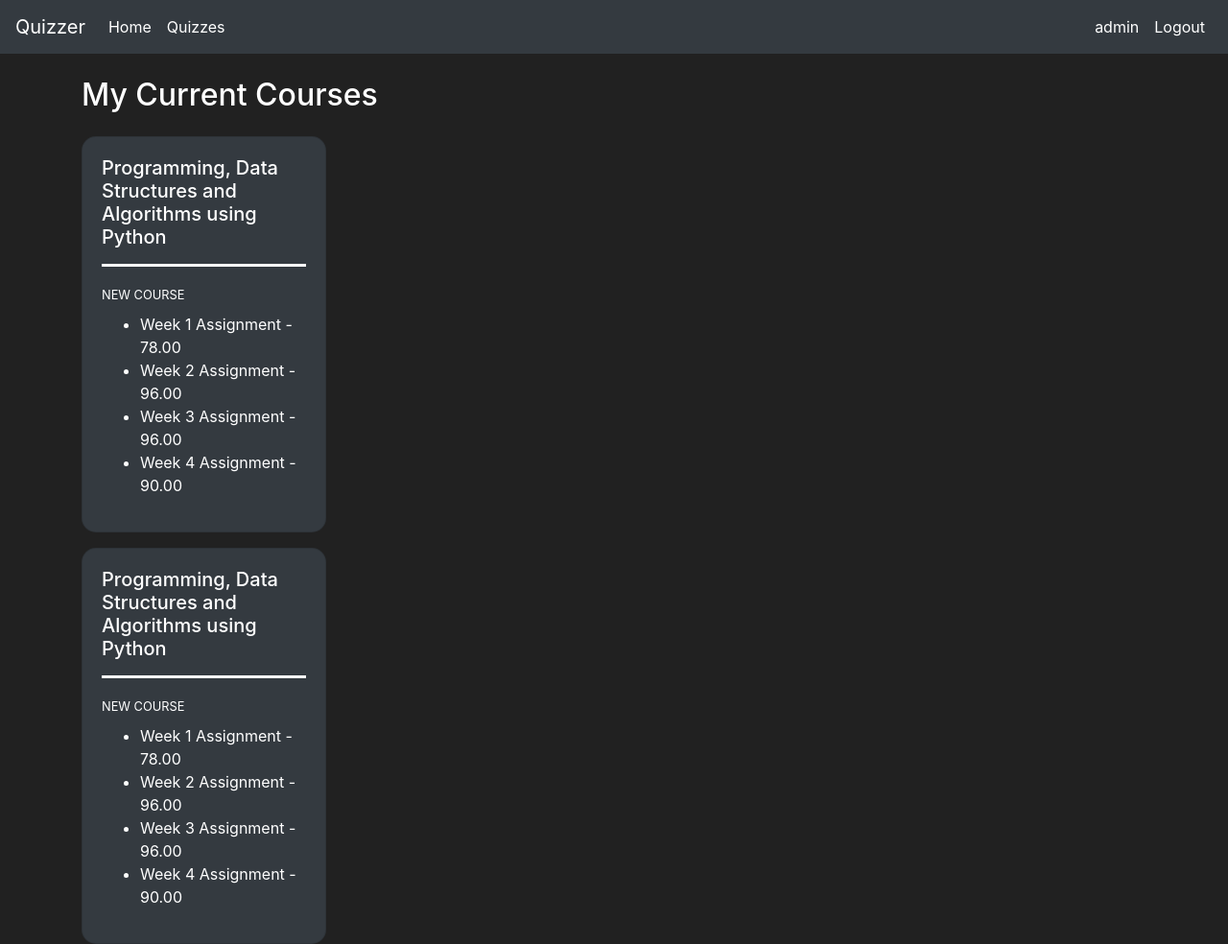
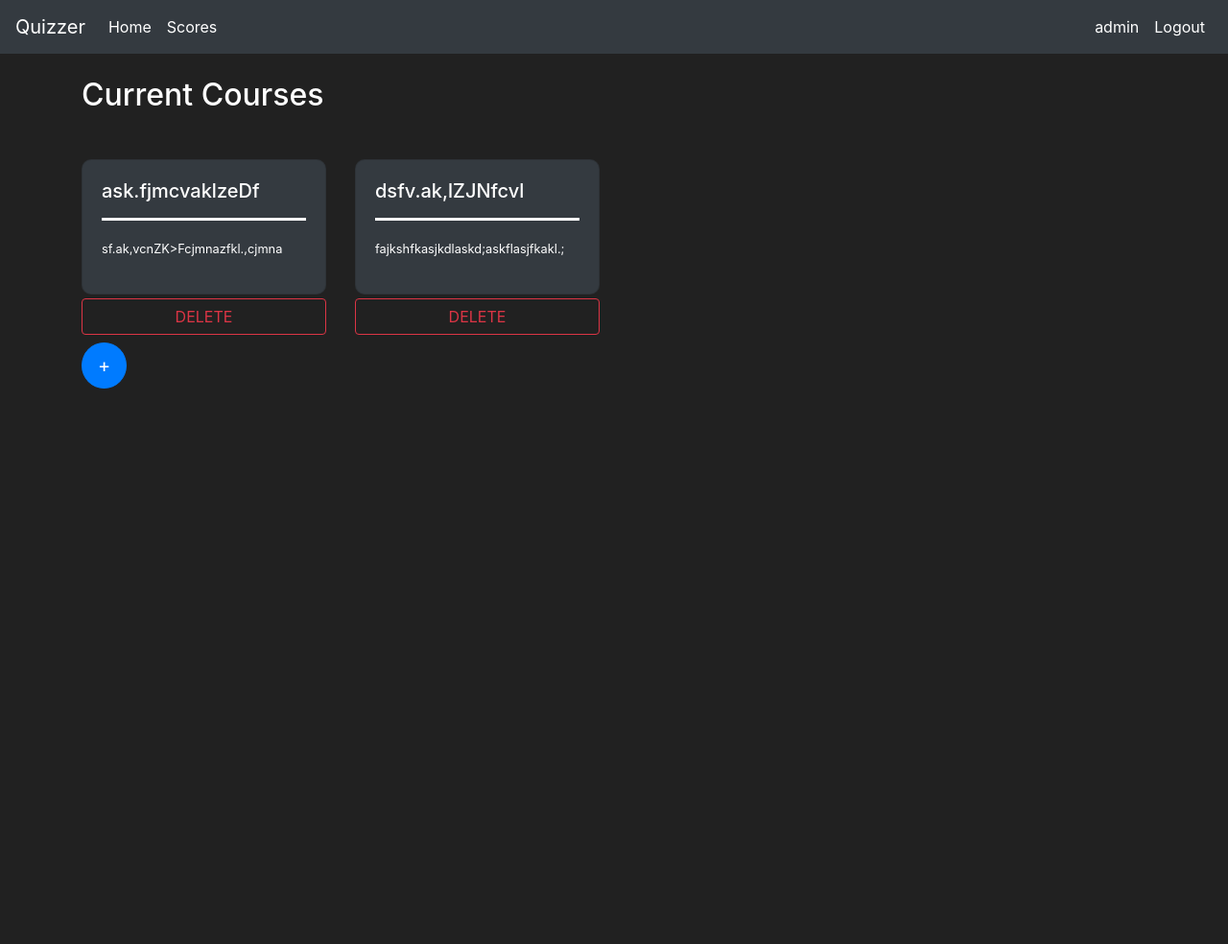
Before and after one commit to 23f3002567/MAD1_Proj_QuizMaster, a Flask app: page / in a window 1280 px wide. Shown: the whole page at 96% size. After the commit the page ends 405 px from the top, so only its background shows below. Run offline with Flask 3, Linux system fonts and the light colour scheme; a user stored in the database is signed in; data comes from the database, SQL or seed files in the repository; both versions use the stored data as it was after the commit.

Commit message:
added functionalities of subject and delete and add for admin and also improved the bootstrap  css of the page

```diff
--- a/forms.py
+++ b/forms.py
@@ -16,3 +16,8 @@ class registerForm(FlaskForm):
     password = PasswordField(label='Password:', validators=[Length(min=8, max=70), DataRequired()])
     checkpwd= PasswordField(label='Enter password again:', validators=[EqualTo('password'), DataRequired()])
     submit= SubmitField(label='Submit')
+
+class createSubForm(FlaskForm):
+    subname=StringField(label='Subject Name:', validators=[Length(min=2, max=16), DataRequired()])
+    subdesc=StringField(label='Description:', validators=[Length(min=2, max=500), DataRequired()])
+    submit=SubmitField(label='Submit')
--- a/routes.py
+++ b/routes.py
@@ -1,7 +1,7 @@
 from flask import render_template,redirect,url_for
 from config import app,db
 from models import User,Subject,Chapter,Quiz,Questions,Scores
-from forms import registerForm,loginForm
+from forms import registerForm,loginForm,createSubForm
 from flask_login import login_user, logout_user, login_required,current_user
 
 
@@ -40,3 +40,28 @@ def login():
 def logout():
     logout_user()
     return redirect(url_for('login'))
+
+@app.route('/CreateSub', methods=['POST','GET'])
+@login_required
+def subcre():
+    form=createSubForm()
+    if form.validate_on_submit():
+        newSub=Subject(name=form.subname.data,description=form.subdesc.data)
+        db.session.add(newSub)
+        db.session.commit()
+        return redirect(url_for('index'))
+    if current_user.email=="admin":
+        return render_template("subcre.html",form=form)
+    else:
+        return redirect(url_for('index'))
+
+@app.route('/deleteSub/<int:id>', methods=['POST','GET'])
+@login_required
+def subdel(id):
+    if current_user.email=="admin":
+        delsub=Subject.query.filter_by(id=id).first()
+        db.session.delete(delsub)
+        db.session.commit()
+        return redirect(url_for('index'))
+    else:
+        return redirect(url_for('index'))
--- a/templates/base.html
+++ b/templates/base.html
@@ -28,10 +28,10 @@
                   <a class="nav-link" href="#">Home</a>
               </li>
               <li class="nav-item active">
-                  <a class="nav-link" href="#">Quizzes</a>
+                  <a class="nav-link" href="#">Scores</a>
               </li>
           </ul>
-          {%if current_user.is_authenticated%}
+          {%if current_user%}
             <ul class="navbar-nav">
               <li class="nav-item active">
                   <a class="nav-link" href="#">{{current_user.name}}</a>
--- a/templates/home.html
+++ b/templates/home.html
@@ -1,38 +1,47 @@
 {% extends "base.html" %}
 
-{% block title %}IIT Madras Dashboard{% endblock %}
+{% block title %}Dashboard{% endblock %}
 
 {% block body %}
 <div class="container mt-4">
-    <div class="d-flex justify-content-between align-items-center">
-        <h2>My Current Courses</h2>
+    <div class="d-flex justify-content-between align-items-center ">
+        <h2>Current Courses</h2>
     </div>
-    {%for subject in subject%}
+
         <div class="row mt-3">
+            {%for subject in subject%}
             <div class="col-md-3">
                 <a href="#" class="text-decoration-none">
-                    <div class="card bg-dark text-white rounded-lg card-hover">
+                    <div class="card bg-dark text-white rounded-lg card-hover mt-4">
                         <div class="card-body">
-                            <h5 class="card-title">Programming, Data Structures and Algorithms using Python</h5>
+                            <h5 class="card-title">{{subject.name}}</h5>
                             <hr style="border-top: 3px solid white;">
-                            <small>NEW COURSE</small>
+                            <small>{{subject.description}}</small>
                             <ul class="mt-2">
-                                <li>Week 1 Assignment - 78.00</li>
-                                <li>Week 2 Assignment - 96.00</li>
-                                <li>Week 3 Assignment - 96.00</li>
-                                <li>Week 4 Assignment - 90.00</li>
+                               <!-- <li>{{subject.description}}</li>  add chapter names-->
                             </ul>
                         </div>
                     </div>
                 </a>
+                <!-- add a cancel thing here-->
+                {%if current_user.email=='admin'%}
+                    <a href="{{url_for('subdel',id=subject.id)}}" class="btn btn-outline-danger btn-block mt-1">DELETE</a>
+                {%endif%}
             </div>
+            {%endfor%}
         </div>
-    {%endfor%}
-</div>
+        {%if current_user.email=='admin'%}
+            <a href="{{url_for('subcre')}}" class="btn btn-primary btn-lg rounded-circle ml-auto mt-2 justify-content-center align-items-center">+</a>
+        {%endif%}
+    </div>
+
+
+
+
 
 <style>
 .card-hover {
-    border-radius: 15px !important;
+    border-radius: 10px !important;
 }
 
 .card-hover:hover {
```
Also changed, not shown: templates/subcre.html (added, +23 -0 lines), instance/quiz.db, templates/chapter.html (added).
